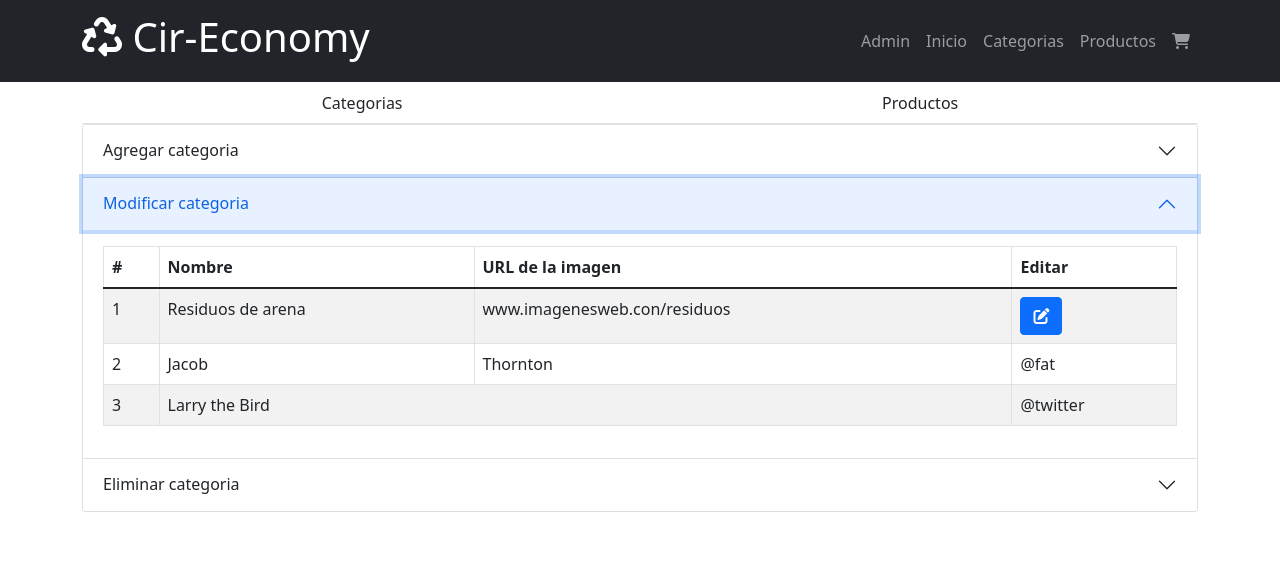
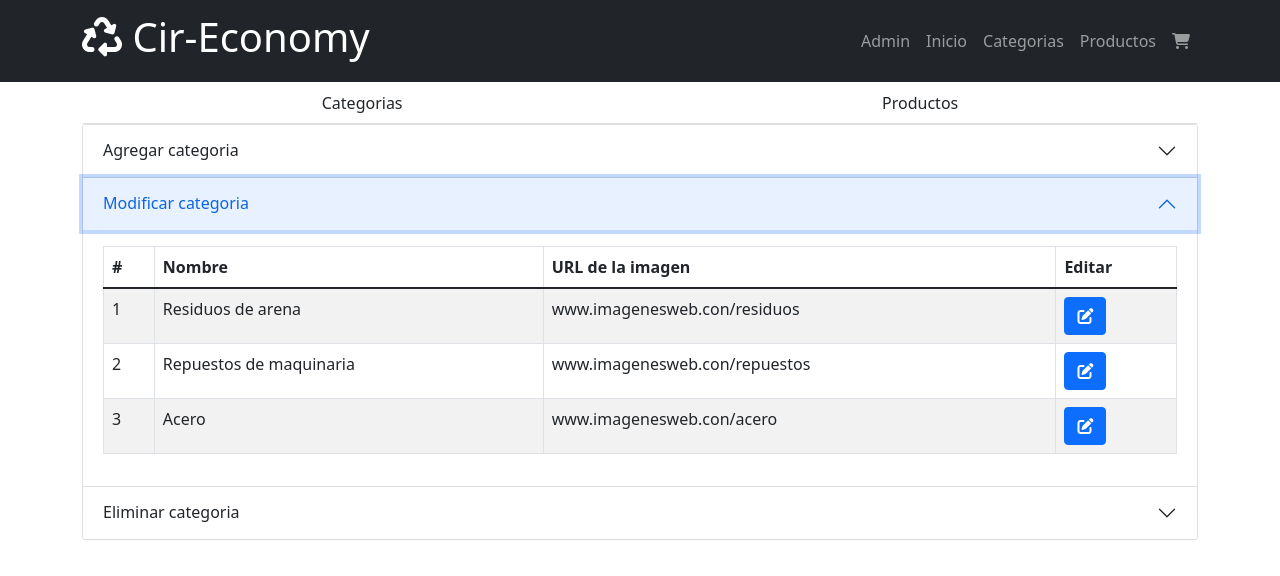
Before and after one commit to SantiMonto/CirEconomy, a React (Create React App) app in the folder frontend/: page /adminLayout/adminCategories in a window 1280 px wide. Both pictures are taken after a click on the button "Modificar categoria". Shown: the top 576 px of the page. Built offline with nearby package versions, Linux system fonts and the light colour scheme.

Commit message:
feat(frontend): create a category is now possible from the form and clicking to add it

```diff
--- a/frontend/src/pages/AdminCategories.jsx
+++ b/frontend/src/pages/AdminCategories.jsx
@@ -1,15 +1,36 @@
 import React, { useState, useEffect } from 'react'
-import { Accordion, Container, Table, Form, Button, ButtonGroup } from 'react-bootstrap'
+import { Accordion, Container, Table, Form, Button} from 'react-bootstrap'
 import { ToastContainer, toast } from 'react-toastify';
 import 'react-toastify/dist/ReactToastify.css';
 
 const AdminCategories = () => {
+
+    const categoriesBackend = [
+        {
+            item: 1,
+            nombre: 'Residuos de arena',
+            urlImagen: 'www.imagenesweb.con/residuos'
+        },
+        {
+            item: 2,
+            nombre: 'Repuestos de maquinaria',
+            urlImagen: 'www.imagenesweb.con/repuestos'
+        },
+        {
+            item: 3,
+            nombre: 'Acero',
+            urlImagen: 'www.imagenesweb.con/acero'
+        },
+    ];
+
     const [nameCategorie, setNameCategorie] = useState([]);
     const [imgCategorie, setImgCategorie] = useState([]);
+    const [categories, setCategories] = useState([]);
 
-    const createCategorie = async () => {
+    const createCategorie = () => {
         console.log("nombre", nameCategorie, "imagen", imgCategorie);
         toast.success('Categoria creada con exito');
+        setCategories([...categories,{item:categories.length,nombre:nameCategorie,urlImagen:imgCategorie}])
     }
 
     const getCategories = async () => {
@@ -19,6 +40,11 @@ const AdminCategories = () => {
     const editCategorie = async () => {
         console.log('Edita la categoria seleccionada');
     }
+
+    useEffect(() => {
+        //obtener categorias desde el backend
+        setCategories(categoriesBackend);
+    }, []);
 
     return (
         <div>
@@ -61,7 +87,7 @@ const AdminCategories = () => {
                                     Agregar Categoria
                                 </Button>
                                 <ToastContainer
-                                        position="top-center"
+                                    position="bottom-right"
                                     autoClose={5000}
                                 />
                             </Form>
@@ -80,10 +106,12 @@ const AdminCategories = () => {
                                     </tr>
                                 </thead>
                                 <tbody>
+                                    {categories.map((category) => {
+                                        return (
                                             <tr>
-                                        <td>1</td>
-                                        <td>Residuos de arena</td>
-                                        <td>www.imagenesweb.con/residuos</td>
+                                                <td>{category.item}</td>
+                                                <td>{category.nombre}</td>
+                                                <td>{category.urlImagen}</td>
                                                 <td>
                                                     <Button
                                                         type="button"
@@ -95,17 +123,8 @@ const AdminCategories = () => {
                                                     </Button>
                                                 </td>
                                             </tr>
-                                    <tr>
-                                        <td>2</td>
-                                        <td>Jacob</td>
-                                        <td>Thornton</td>
-                                        <td>@fat</td>
-                                    </tr>
-                                    <tr>
-                                        <td>3</td>
-                                        <td colSpan={2}>Larry the Bird</td>
-                                        <td>@twitter</td>
-                                    </tr>
+                                        );
+                                    })}
                                 </tbody>
                             </Table>
                         </Accordion.Body>
```
Lines whose indentation alone changed are shown as unchanged.
